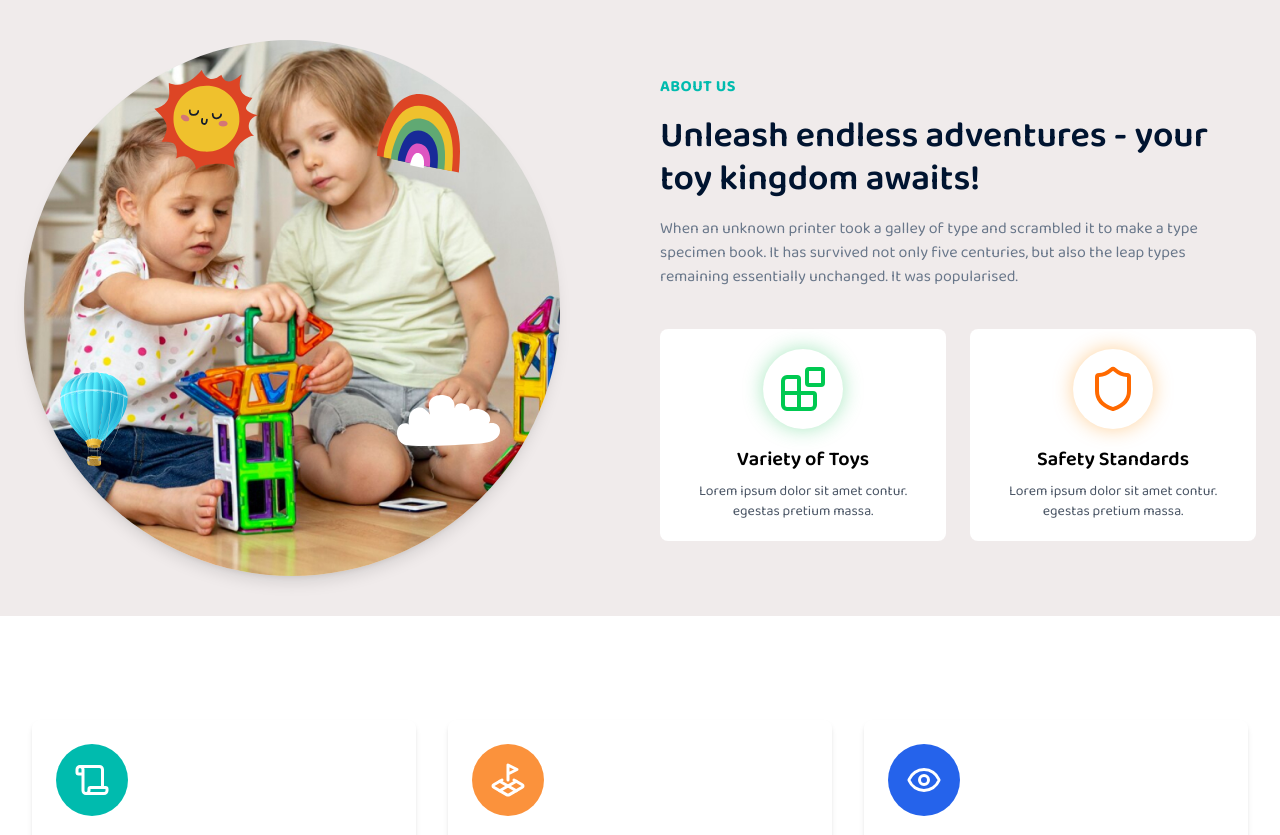
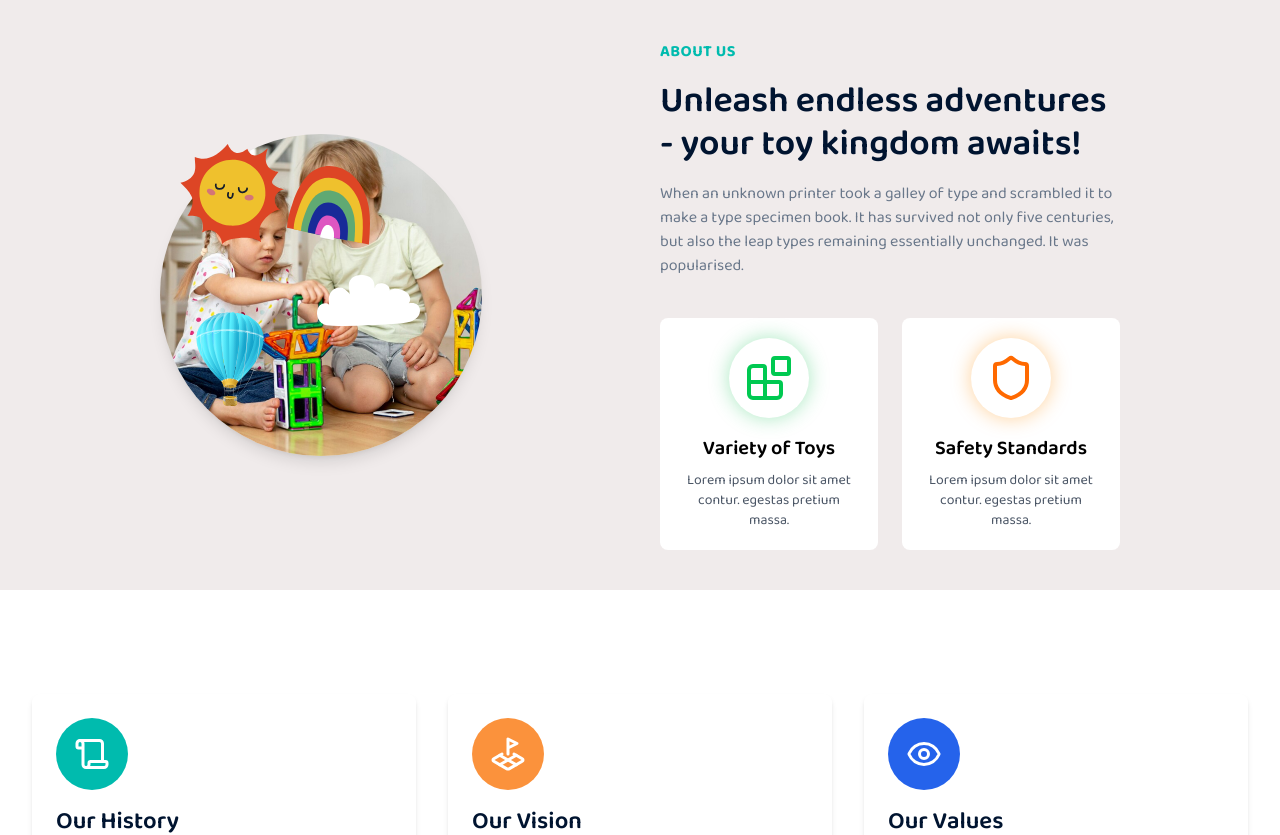
Before and after one commit to Crazyraturi/goffe, a React (Vite) app: page / in a window 1280 px wide. Shown: the top 835 px of the page. Built offline with nearby package versions, Linux system fonts and the light colour scheme.

Commit message:
update0.2

```diff
--- a/src/components/HeroSection.jsx
+++ b/src/components/HeroSection.jsx
@@ -8,12 +8,12 @@ import cloud from "../assets/cloud-2.svg"
 
 const HeroSection = () => {
   return (
-    <div className="flex flex-col md:flex-row gap-10 items-center px-4 md:px-6 py-10 bg-[#f0ebeb]">
+    <div className="flex flex-col md:flex-row gap-10  items-center px-4 md:px-40  py-10 bg-[#f0ebeb]">
       {/* Left Image with floating icons */}
-      <div className="left-div md:block relative flex justify-center md:w-1/2">
+      <div className="left-div md:block  margin-auto relative flex justify-center md:w-1/2">
         {/* Main Image */}
         <img
-          className="rounded-full aspect-square object-cover w-full max-w-[300px] md:max-w-[90%] shadow-lg"
+          className="rounded-full aspect-square object-cover w-full max-w-[300px] md:max-w-[70%]  shadow-lg"
           src={childPlay}
           alt="children playing img"
         />
@@ -23,22 +23,22 @@ const HeroSection = () => {
         <img
           src={sun}
           alt="sun"
-          className="absolute  md:block hidden h-25 top-[+30px] left-[+130px] a animate-[spin-slow_8s_linear_infinite] "
+          className="absolute  md:block hidden h-25 top-[+10px] left-[+20px] a animate-[spin-slow_8s_linear_infinite] "
         />
         <img
           src={parashuit}
           alt="parachute"
-          className="absolute  hidden md:block bottom-[110px] left-9 animate-[updown_5s_ease-in-out_infinite]"
+          className="absolute  hidden md:block bottom-[50px] left-9 animate-[updown_5s_ease-in-out_infinite]"
         />
         <img
           src={rainbow}
           alt="rainbow"
-          className="absolute  hidden top-[10%] md:block right-[160px] animate-[updown_5s_ease-in-out_infinite]"
+          className="absolute  hidden top-[10%] md:block right-[250px] animate-[updown_5s_ease-in-out_infinite]"
         />
          <img
           src={cloud}
           alt="cloud"
-           className="absolute  hidden md:block bottom-[130px] right-30  animate-[move-horizontal_4s_ease-in-out_infinite]"
+           className="absolute  hidden md:block bottom-[130px] right-50  animate-[move-horizontal_4s_ease-in-out_infinite]"
         />
 
       </div>
```
